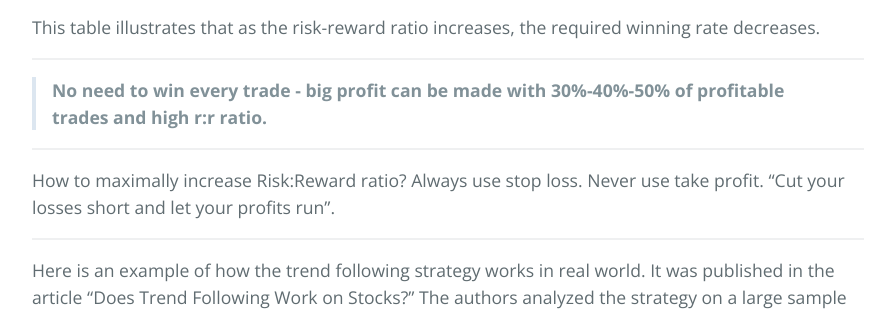
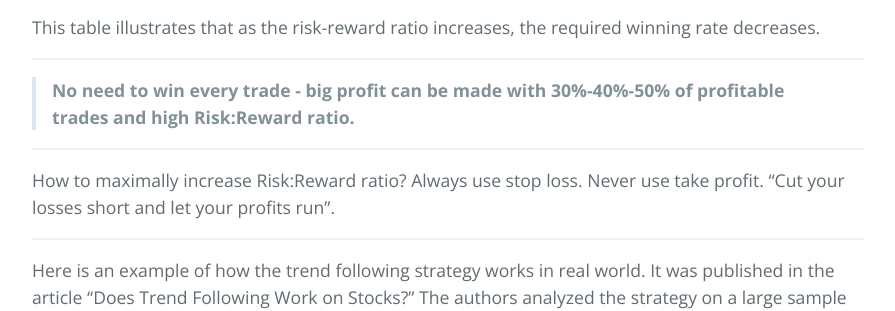
Before and after one commit to sergeyen7/sergeyen7.github.io, a Jekyll site: the page built from index.md, in a window 1280 px wide and 900 px high, scrolled down 8474 px. Shown: the part 182-493 px from the top of the window, without its empty margins (192-1087 px from the left). Built offline with Jekyll 4.4.1, drawn with Linux system fonts in a browser that asks for light colours; nearby versions of some CDN libraries.

Commit message:
Update index.md

```diff
--- a/index.md
+++ b/index.md
@@ -271,7 +271,7 @@ This table illustrates that as the risk-reward ratio increases, the required win
 
 * * *
 
-> **No need to win every trade - big profit can be made with 30%-40%-50% of profitable trades and high r:r ratio.**
+> **No need to win every trade - big profit can be made with 30%-40%-50% of profitable trades and high Risk:Reward ratio.**
 
 * * *
 
```
